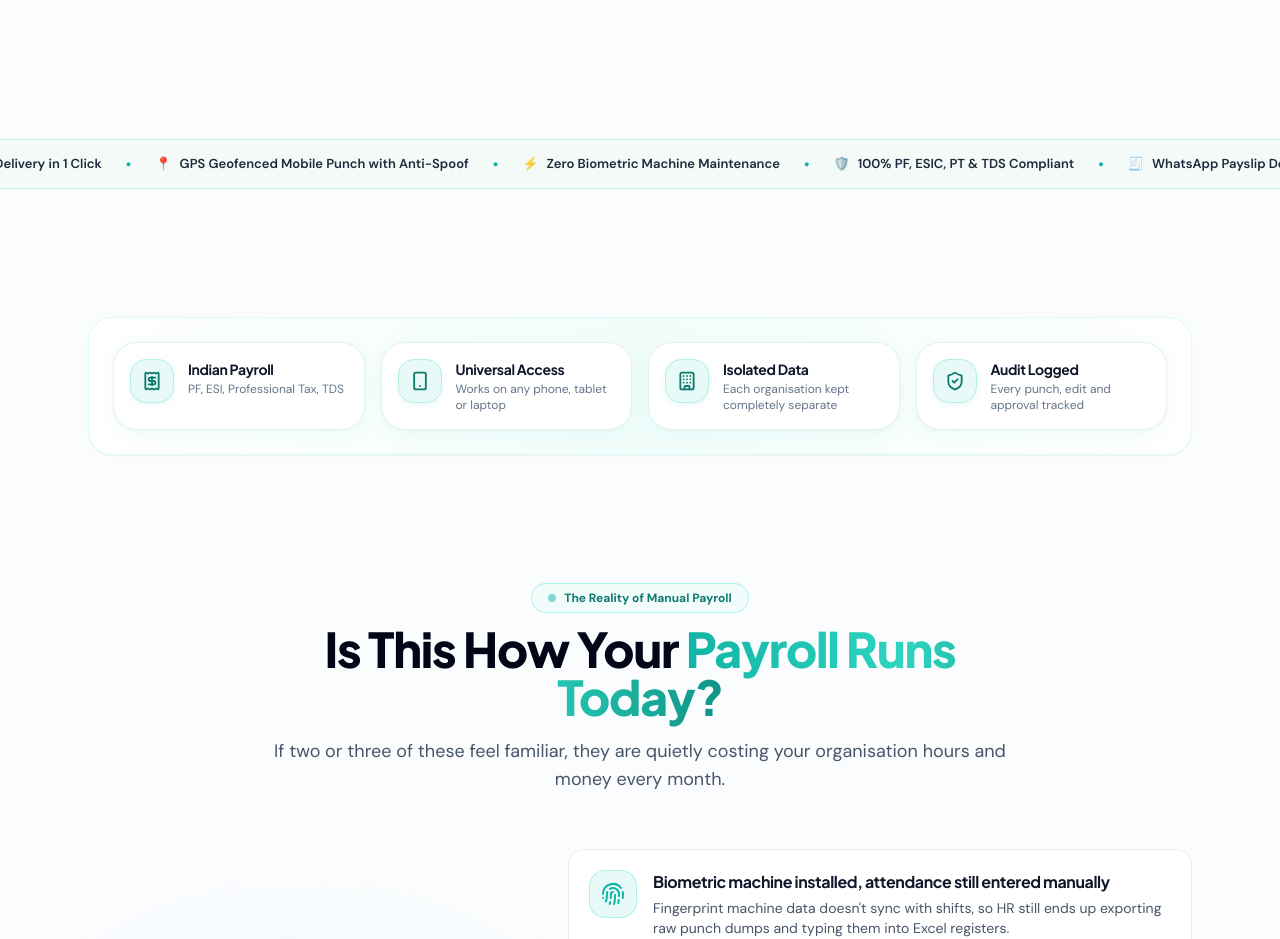
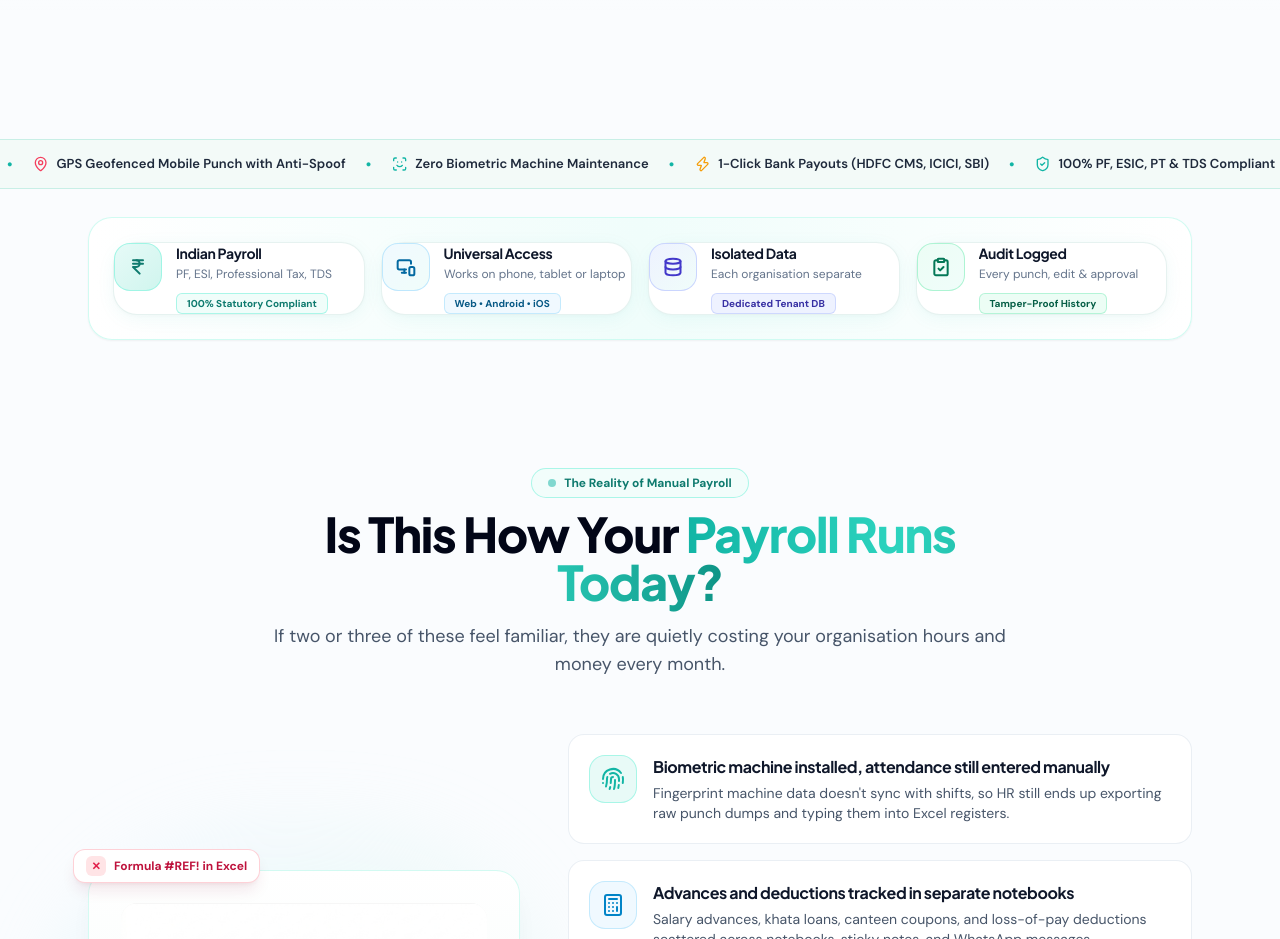
Before and after one commit to priyaameego/payrollhr, a Next.js app: page / in a window 1280 px wide. Shown: the part 920-1859 px from the top of the page. Built offline with nearby package versions, Linux system fonts and the light colour scheme.

Commit message:
Fix excessive gap above statutory strip and replace AI/emoji icons with authentic SVGs and rupee badges

```diff
--- a/app/page.tsx
+++ b/app/page.tsx
@@ -37,6 +37,11 @@ import {
   Laptop,
   Check,
   TrendingUp,
+  Database,
+  ClipboardCheck,
+  IndianRupee,
+  MonitorSmartphone,
+  Zap,
 } from "lucide-react";
 import { productGroups, groupMeta, contactDetails } from "@/data/navigation";
 import { FeatureIcon } from "@/components/IconHelper";
@@ -46,6 +51,14 @@ import toolsData from "@/data/tools.json";
 import DemoForm from "@/components/DemoForm";
 import ConnectedFlowFaceKiosk from "@/components/ConnectedFlowFaceKiosk";
 import StaffNeedsWordCloud from "@/components/StaffNeedsWordCloud";
+
+function WhatsAppIcon({ className = "h-4 w-4 shrink-0" }: { className?: string }) {
+  return (
+    <svg className={className} viewBox="0 0 24 24" fill="#25D366">
+      <path d="M17.472 14.382c-.297-.149-1.758-.867-2.03-.967-.273-.099-.471-.148-.67.15-.197.297-.767.966-.94 1.164-.173.199-.347.223-.644.075-.297-.15-1.255-.463-2.39-1.475-.883-.788-1.48-1.761-1.653-2.059-.173-.297-.018-.458.13-.606.134-.133.298-.347.446-.52.149-.174.198-.298.298-.497.099-.198.05-.371-.025-.52-.075-.149-.669-1.612-.916-2.207-.242-.579-.487-.5-.669-.51-.173-.008-.371-.01-.57-.01-.198 0-.52.074-.792.372-.272.297-1.04 1.016-1.04 2.479 0 1.462 1.065 2.875 1.213 3.074.149.198 2.096 3.2 5.077 4.487.709.306 1.262.489 1.694.625.712.227 1.36.195 1.871.118.571-.085 1.758-.719 2.006-1.413.248-.694.248-1.289.173-1.413-.074-.124-.272-.198-.57-.347m-5.421 7.403h-.004a9.87 9.87 0 01-5.031-1.378l-.361-.214-3.741.982.998-3.648-.235-.374a9.86 9.86 0 01-1.51-5.26c.001-5.45 4.436-9.884 9.888-9.884 2.64 0 5.122 1.03 6.988 2.898a9.825 9.825 0 012.893 6.994c-.003 5.45-4.437 9.884-9.885 9.884m8.413-18.297A11.815 11.815 0 0012.05 0C5.495 0 .16 5.335.157 11.892c0 2.096.547 4.142 1.588 5.945L.057 24l6.305-1.654a11.882 11.882 0 005.683 1.448h.005c6.554 0 11.89-5.335 11.893-11.893a11.821 11.821 0 00-3.48-8.413z"/>
+    </svg>
+  );
+}
 
 // 3D Visual Badges inspired by AttendoHR Showcase Design
 function Calendar3DBadge({ className = "" }: { className?: string }) {
@@ -596,85 +609,107 @@ export default function HomePage() {
       </section>
 
       {/* ============================================================ */}
-      {/* LIVE MARQUEE TICKER (PagarBook Clean SaaS Style) */}
-      {/* ============================================================ */}
+      {/* 2. TRUST & STATUTORY FOUNDATION (Ticker + 4 Enterprise Pillars) */}
+      {/* ============================================================ */}
+      <div className="-mt-14 sm:-mt-20 space-y-6 sm:space-y-7">
+        {/* LIVE MARQUEE TICKER (PagarBook Clean SaaS Style with Real SVGs) */}
         <div className="relative overflow-hidden border-y border-[#C8EFE6] bg-[#F3FAF8] py-3.5 shadow-2xs">
           <div className="animate-marquee flex items-center whitespace-nowrap text-xs sm:text-[13px] font-semibold text-slate-800">
             {[1, 2, 3].map((loop) => (
               <React.Fragment key={loop}>
                 <span className="flex items-center gap-2">
-                <span>🛡️</span>
+                  <ShieldCheck className="h-4 w-4 shrink-0 text-[#12B5A5]" />
                   <span>100% PF, ESIC, PT & TDS Compliant</span>
                 </span>
-              <span className="text-[#12B5A5] mx-6 font-black text-sm">•</span>
+                <span className="text-[#12B5A5] mx-5 font-black text-sm">•</span>
                 <span className="flex items-center gap-2">
-                <span>🧾</span>
+                  <WhatsAppIcon />
                   <span>WhatsApp Payslip Delivery in 1 Click</span>
                 </span>
-              <span className="text-[#12B5A5] mx-6 font-black text-sm">•</span>
+                <span className="text-[#12B5A5] mx-5 font-black text-sm">•</span>
                 <span className="flex items-center gap-2">
-                <span>📍</span>
+                  <MapPin className="h-4 w-4 shrink-0 text-rose-500" />
                   <span>GPS Geofenced Mobile Punch with Anti-Spoof</span>
                 </span>
-              <span className="text-[#12B5A5] mx-6 font-black text-sm">•</span>
+                <span className="text-[#12B5A5] mx-5 font-black text-sm">•</span>
                 <span className="flex items-center gap-2">
-                <span>⚡</span>
+                  <ScanFace className="h-4 w-4 shrink-0 text-[#12B5A5]" />
                   <span>Zero Biometric Machine Maintenance</span>
                 </span>
-              <span className="text-[#12B5A5] mx-6 font-black text-sm">•</span>
+                <span className="text-[#12B5A5] mx-5 font-black text-sm">•</span>
+                <span className="flex items-center gap-2">
+                  <Zap className="h-4 w-4 shrink-0 text-amber-500" />
+                  <span>1-Click Bank Payouts (HDFC CMS, ICICI, SBI)</span>
+                </span>
+                <span className="text-[#12B5A5] mx-5 font-black text-sm">•</span>
               </React.Fragment>
             ))}
           </div>
         </div>
 
-      {/* ============================================================ */}
-      {/* 2. STATUTORY STRIP */}
-      {/* ============================================================ */}
+        {/* STATUTORY STRIP (4 Real-World Enterprise Pillars) */}
         <section className="mx-auto max-w-6xl px-4 sm:px-6">
-        <div className="rounded-3xl border border-teal-100/70 bg-gradient-to-r from-white via-[#F0FDFB] to-white p-6 shadow-sm">
+          <div className="rounded-3xl border border-teal-100/90 bg-gradient-to-r from-white via-[#F0FDFB] to-white p-5 sm:p-6 shadow-sm">
             <div className="grid gap-4 sm:grid-cols-2 lg:grid-cols-4">
-            <div className="attendo-card attendo-card-hover group flex items-start gap-3.5 p-4 bg-white">
-              <div className="attendo-icon-box h-11 w-11 shrink-0">
-                <Receipt className="h-5 w-5" />
-              </div>
-              <div>
-                <h4 className="text-sm font-bold text-slate-900 text-hover-lux">Indian Payroll</h4>
-                <p className="text-xs text-slate-500 mt-0.5">PF, ESI, Professional Tax, TDS</p>
-              </div>
-            </div>
-
-            <div className="attendo-card attendo-card-hover group flex items-start gap-3.5 p-4 bg-white">
-              <div className="attendo-icon-box h-11 w-11 shrink-0">
-                <Smartphone className="h-5 w-5" />
-              </div>
-              <div>
-                <h4 className="text-sm font-bold text-slate-900 text-hover-lux">Universal Access</h4>
-                <p className="text-xs text-slate-500 mt-0.5">Works on any phone, tablet or laptop</p>
-              </div>
-            </div>
-
-            <div className="attendo-card attendo-card-hover group flex items-start gap-3.5 p-4 bg-white">
-              <div className="attendo-icon-box h-11 w-11 shrink-0">
-                <Building className="h-5 w-5" />
-              </div>
-              <div>
-                <h4 className="text-sm font-bold text-slate-900 text-hover-lux">Isolated Data</h4>
-                <p className="text-xs text-slate-500 mt-0.5">Each organisation kept completely separate</p>
-              </div>
-            </div>
-
-            <div className="attendo-card attendo-card-hover group flex items-start gap-3.5 p-4 bg-white">
-              <div className="attendo-icon-box h-11 w-11 shrink-0">
-                <ShieldCheck className="h-5 w-5" />
-              </div>
-              <div>
-                <h4 className="text-sm font-bold text-slate-900 text-hover-lux">Audit Logged</h4>
-                <p className="text-xs text-slate-500 mt-0.5">Every punch, edit and approval tracked</p>
+              {/* Card 1: Indian Payroll */}
+              <div className="attendo-card attendo-card-hover group flex items-start gap-3.5 p-4.5 bg-white border border-slate-100/80 rounded-2xl shadow-2xs">
+                <div className="flex h-12 w-12 shrink-0 items-center justify-center rounded-2xl bg-gradient-to-br from-[#E6FAF7] to-[#D0F5EE] border border-teal-200/90 text-[#0E7A6E] shadow-2xs group-hover:scale-105 group-hover:bg-[#12B5A5] group-hover:text-white transition-all">
+                  <IndianRupee className="h-5 w-5 stroke-[2.4]" />
+                </div>
+                <div className="flex-1 min-w-0">
+                  <h4 className="text-sm font-bold text-slate-900 text-hover-lux truncate">Indian Payroll</h4>
+                  <p className="text-xs text-slate-500 mt-0.5 leading-relaxed">PF, ESI, Professional Tax, TDS</p>
+                  <span className="inline-block mt-2 rounded-md bg-teal-50 border border-teal-200/80 px-2.5 py-0.5 text-[10px] font-bold text-[#0E7A6E]">
+                    100% Statutory Compliant
+                  </span>
+                </div>
+              </div>
+
+              {/* Card 2: Universal Access */}
+              <div className="attendo-card attendo-card-hover group flex items-start gap-3.5 p-4.5 bg-white border border-slate-100/80 rounded-2xl shadow-2xs">
+                <div className="flex h-12 w-12 shrink-0 items-center justify-center rounded-2xl bg-gradient-to-br from-sky-50 to-teal-50 border border-sky-200/90 text-sky-700 shadow-2xs group-hover:scale-105 group-hover:bg-sky-600 group-hover:text-white transition-all">
+                  <MonitorSmartphone className="h-5 w-5 stroke-[2.4]" />
+                </div>
+                <div className="flex-1 min-w-0">
+                  <h4 className="text-sm font-bold text-slate-900 text-hover-lux truncate">Universal Access</h4>
+                  <p className="text-xs text-slate-500 mt-0.5 leading-relaxed">Works on phone, tablet or laptop</p>
+                  <span className="inline-block mt-2 rounded-md bg-sky-50 border border-sky-200/80 px-2.5 py-0.5 text-[10px] font-bold text-sky-800">
+                    Web • Android • iOS
+                  </span>
+                </div>
+              </div>
+
+              {/* Card 3: Isolated Data */}
+              <div className="attendo-card attendo-card-hover group flex items-start gap-3.5 p-4.5 bg-white border border-slate-100/80 rounded-2xl shadow-2xs">
+                <div className="flex h-12 w-12 shrink-0 items-center justify-center rounded-2xl bg-gradient-to-br from-indigo-50 to-teal-50 border border-indigo-200/90 text-indigo-700 shadow-2xs group-hover:scale-105 group-hover:bg-indigo-600 group-hover:text-white transition-all">
+                  <Database className="h-5 w-5 stroke-[2.4]" />
+                </div>
+                <div className="flex-1 min-w-0">
+                  <h4 className="text-sm font-bold text-slate-900 text-hover-lux truncate">Isolated Data</h4>
+                  <p className="text-xs text-slate-500 mt-0.5 leading-relaxed">Each organisation separate</p>
+                  <span className="inline-block mt-2 rounded-md bg-indigo-50 border border-indigo-200/80 px-2.5 py-0.5 text-[10px] font-bold text-indigo-800">
+                    Dedicated Tenant DB
+                  </span>
+                </div>
+              </div>
+
+              {/* Card 4: Audit Logged */}
+              <div className="attendo-card attendo-card-hover group flex items-start gap-3.5 p-4.5 bg-white border border-slate-100/80 rounded-2xl shadow-2xs">
+                <div className="flex h-12 w-12 shrink-0 items-center justify-center rounded-2xl bg-gradient-to-br from-emerald-50 to-teal-50 border border-emerald-200/90 text-emerald-700 shadow-2xs group-hover:scale-105 group-hover:bg-emerald-600 group-hover:text-white transition-all">
+                  <ClipboardCheck className="h-5 w-5 stroke-[2.4]" />
+                </div>
+                <div className="flex-1 min-w-0">
+                  <h4 className="text-sm font-bold text-slate-900 text-hover-lux truncate">Audit Logged</h4>
+                  <p className="text-xs text-slate-500 mt-0.5 leading-relaxed">Every punch, edit &amp; approval</p>
+                  <span className="inline-block mt-2 rounded-md bg-emerald-50 border border-emerald-200/80 px-2.5 py-0.5 text-[10px] font-bold text-emerald-800">
+                    Tamper-Proof History
+                  </span>
                 </div>
               </div>
             </div>
           </div>
         </section>
+      </div>
 
       {/* ============================================================ */}
       {/* 3. IS THIS HOW YOUR PAYROLL RUNS TODAY? (AttendoHR Problem Breakdown) */}
```
Lines whose indentation alone changed are shown as unchanged.
